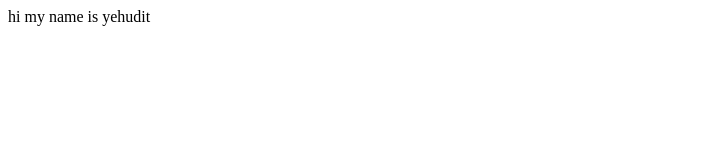
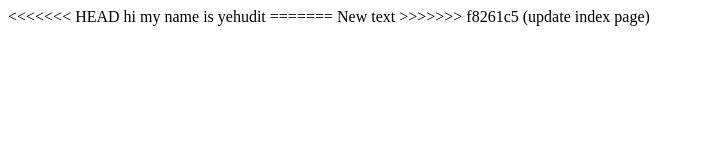
Before and after one commit to YaelsGit/Ex03, a plain HTML site: page index.Html in a window 1280 px wide. Shown: the whole page, without its empty margins (0-705 px from the left). Drawn offline with Linux system fonts and the light colour scheme.

Commit message:
update index.html page

```diff
--- a/index.Html
+++ b/index.Html
@@ -3,9 +3,13 @@
 <head>
     <meta charset="UTF-8">
     <meta name="viewport" content="width=device-width, initial-scale=1.0">
-    <title>Document</title>
+    <title>index</title>
 </head>
 <body>
+<<<<<<< HEAD
   <span>hi my name is yehudit</span>
+=======
+  <span>New text</span>
+>>>>>>> f8261c5 (update index page)
 </body>
 </html>
```
